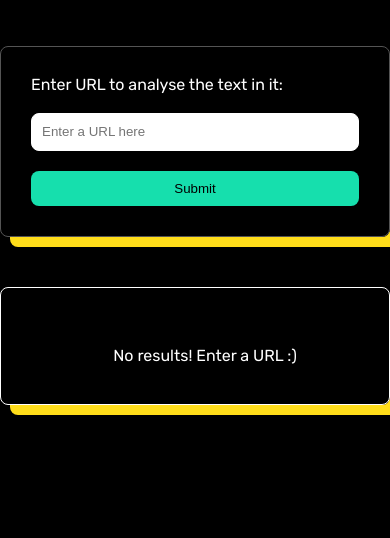
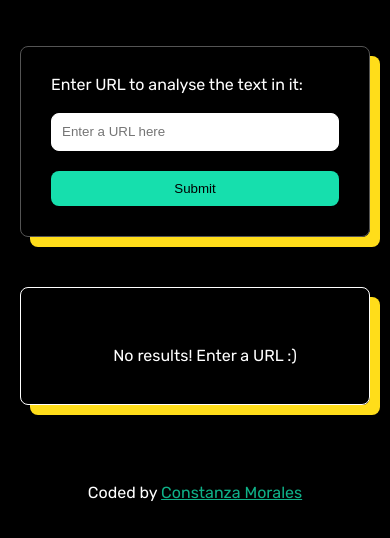
Before and after one commit to constanzamorales/Project-4__Evaluate-News-NLP, a website built with webpack: page src/client/views/index.html in a window 390 px wide. Shown: the part 154-692 px from the top of the page. Built offline with nearby package versions, Linux system fonts and the light colour scheme.

Commit message:
Add media queries and comments

```diff
--- a/src/client/js/formHandler.js
+++ b/src/client/js/formHandler.js
@@ -1,11 +1,14 @@
 const loader = document.getElementById('loading');
 const noResultText = document.getElementById('noResults');
+// Input is clear when website loads
+document.getElementById('url').value = "";
 
 function handleSubmit(event) {
     event.preventDefault();
     results.classList.remove('show');
+    // Hide the text "No results"
+    noResultText.classList.add('hide');
     // Display loader when request starts.
-    noResultText.classList.add('hide');
     loader.classList.add('show');
 
     // Select the value in the input
--- a/src/client/styles/base.scss
+++ b/src/client/styles/base.scss
@@ -31,3 +31,21 @@ section {
 	max-width: 600px;
 	margin: 50px auto;
 }
+
+/* MEDIA QUERY min-width: 768px, max-width: 1023px */
+@media screen and (min-width: 768px) and (max-width: 1023px) {
+	body {
+		margin: 0 auto;
+		padding: 0px 20px 0px 20px;
+		min-height: 100vh;
+	}
+}
+
+/* MEDIA QUERY max-width: 767px */
+@media screen and (max-width: 767px) {
+	body {
+		margin: 0 auto;
+		padding: 0px 20px 0px 20px;
+		font-size: 1em;
+	}
+}
--- a/src/client/styles/footer.scss
+++ b/src/client/styles/footer.scss
@@ -1,5 +1,5 @@
 $font-stack: 'Rubik', Helvetica, sans-serif;
-$primary-color: #000;
+$primary-color: #fff;
 
 footer {
 	text-align: center;
--- a/src/client/views/index.html
+++ b/src/client/views/index.html
@@ -2,6 +2,8 @@
 <html lang="en" dir="ltr">
     <head>
         <meta charset="utf-8">
+        <meta http-equiv="X-UA-Compatible" content="IE=edge">
+        <meta name="viewport" content="width=device-width, initial-scale=1.0">
         <link rel="preconnect" href="https://fonts.googleapis.com">
         <link rel="preconnect" href="https://fonts.gstatic.com" crossorigin>
         <link href="https://fonts.googleapis.com/css2?family=Rubik:wght@400;700&display=swap" rel="stylesheet">
@@ -40,7 +42,7 @@
         </main>
 
         <footer>
-            <p>Coded by Constanza Morales</p>
+            <p>Coded by <a href="https://www.constanzamorales.com">Constanza Morales</a></p>
         </footer>
 
         <script>
```
